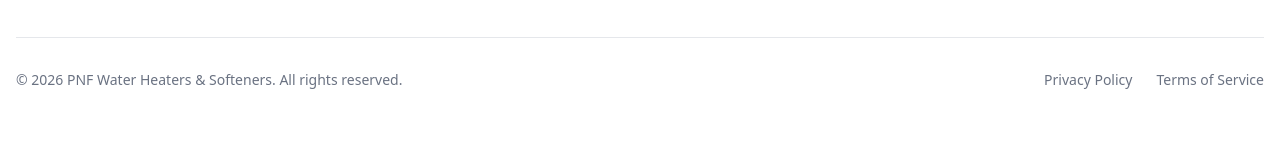
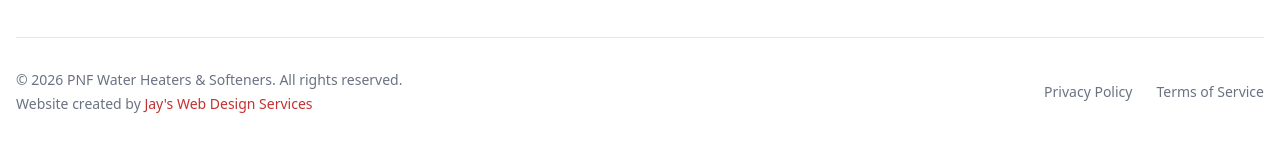
Before and after one commit to trishmarie002-art/water-softener-, a React (Vite) app: page / in a window 1280 px wide. Shown: the part 4943-5086 px from the top of the page. Before the commit the page ends 5065 px from the top, so only its background shows below. Built offline with nearby package versions, Linux system fonts and the light colour scheme; no server answers.

Commit message:
feat: add credit line in footer with link to Jay's Web Design Services
Add clickable credit link styled in red accent color.

```diff
--- a/src/components/Footer.tsx
+++ b/src/components/Footer.tsx
@@ -95,7 +95,10 @@ const Footer = () => {
         </div>
 
         <div className="border-t border-gray-200 pt-8 flex flex-col md:flex-row justify-between items-center gap-4 text-sm text-gray-500">
-          <p>© {new Date().getFullYear()} {COMPANY_NAME}. All rights reserved.</p>
+          <div className="text-center md:text-left">
+            <p>© {new Date().getFullYear()} {COMPANY_NAME}. All rights reserved.</p>
+            <p className="mt-1">Website created by <a href="https://jayswebdesignservices.com/" target="_blank" rel="noopener noreferrer" className="text-pnf-red-600 hover:text-pnf-red-700 transition-colors font-medium">Jay&apos;s Web Design Services</a></p>
+          </div>
           <div className="flex gap-6">
             <a href="#" className="hover:text-pnf-red-600 transition-colors">Privacy Policy</a>
             <a href="#" className="hover:text-pnf-red-600 transition-colors">Terms of Service</a>
```
